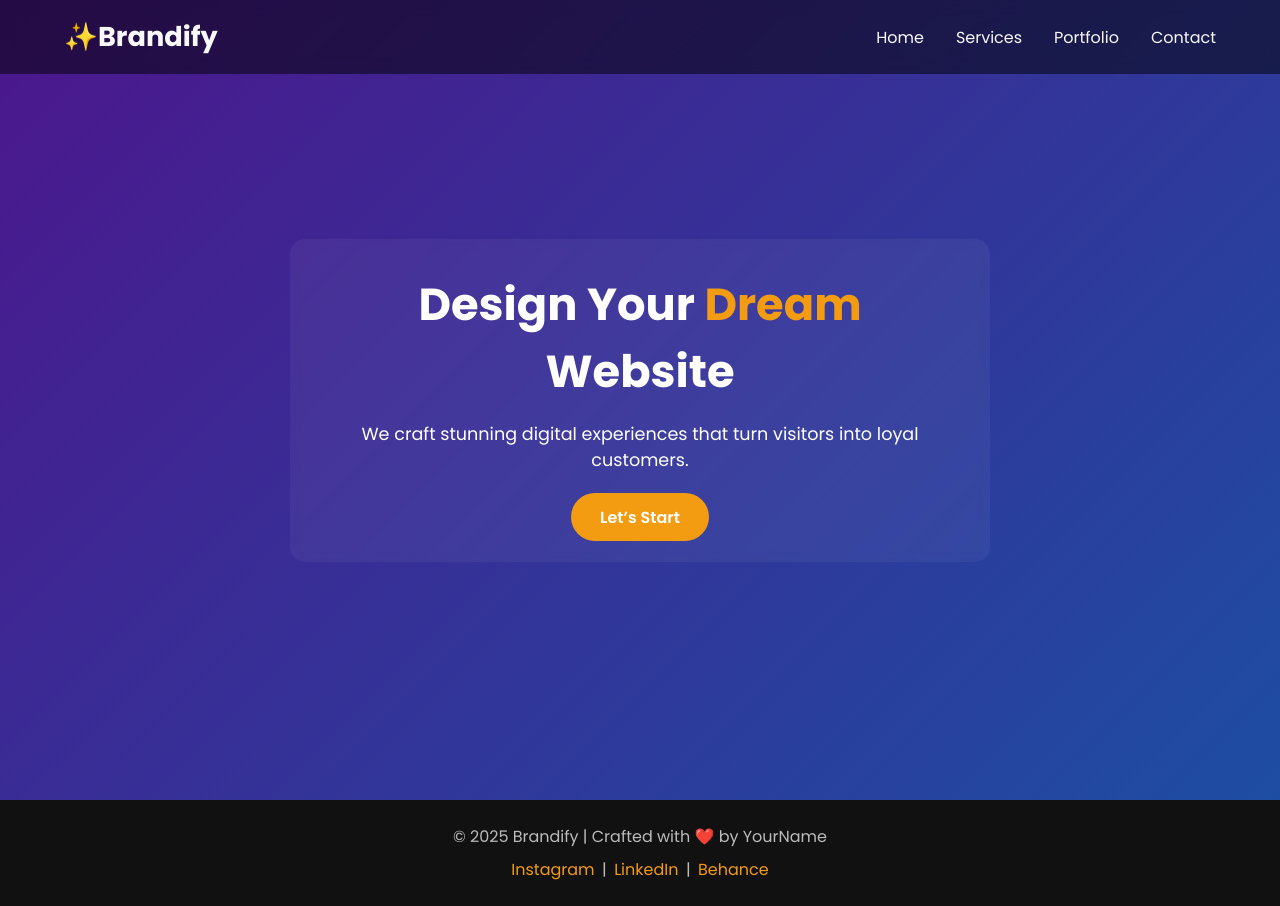
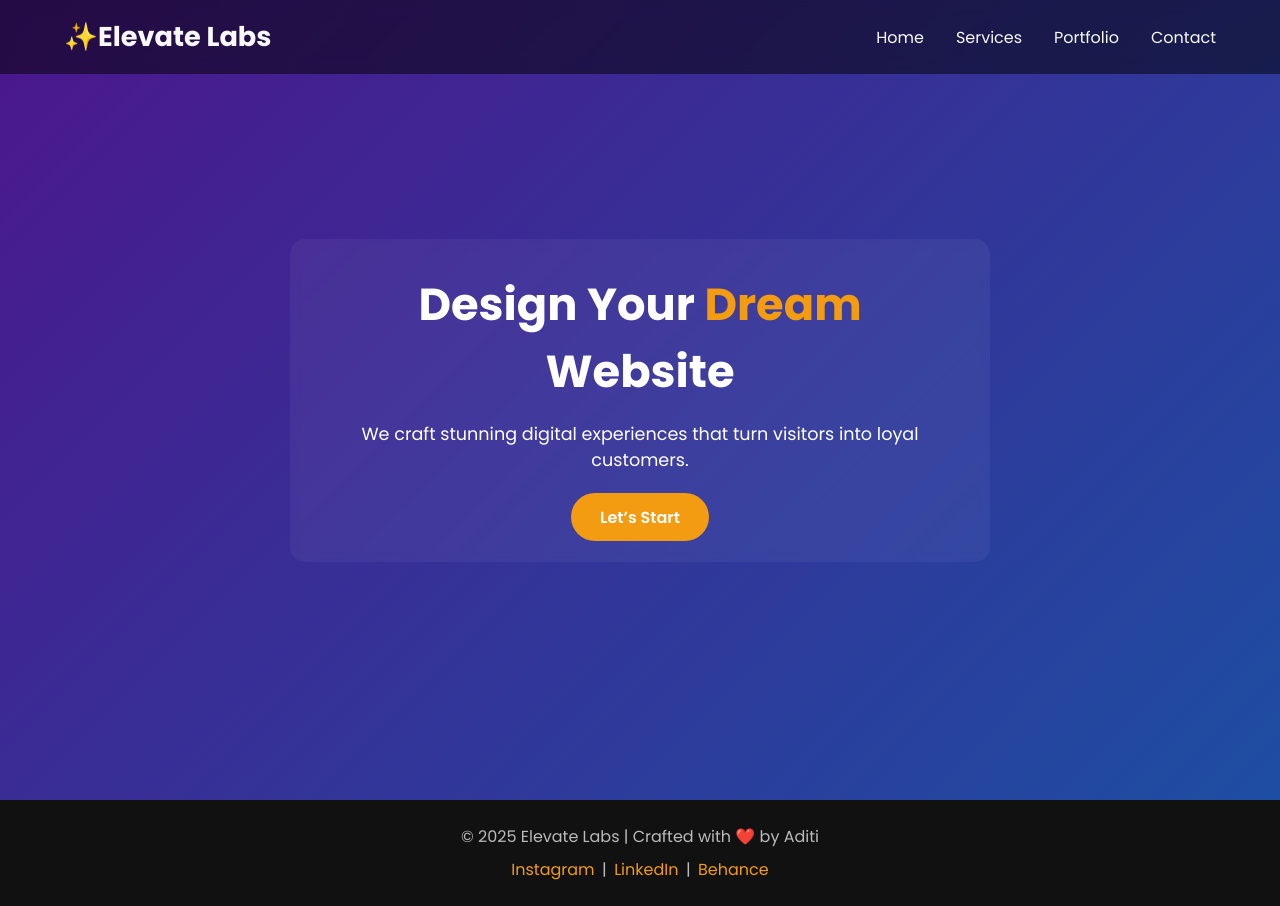
Before and after one commit to Aditi0004/task1, a plain HTML site: page index.html in a window 1280 px wide. Drawn offline with Linux system fonts and the light colour scheme.

Commit message:
Update index.html

```diff
--- a/index.html
+++ b/index.html
@@ -11,7 +11,7 @@
 
   <header class="header">
     <div class="container nav-container">
-      <h1 class="logo">✨Brandify</h1>
+      <h1 class="logo">✨Elevate Labs</h1>
 
       <input type="checkbox" id="menu-toggle" />
       <label for="menu-toggle" class="menu-icon">&#9776;</label>
@@ -38,7 +38,7 @@
 
   <footer>
     <div class="container footer-content">
-      <p>© 2025 Brandify | Crafted with ❤️ by YourName</p>
+      <p>© 2025 Elevate Labs | Crafted with ❤️ by Aditi</p>
       <div class="social-links">
         <a href="#">Instagram</a> |
         <a href="#">LinkedIn</a> |
```
